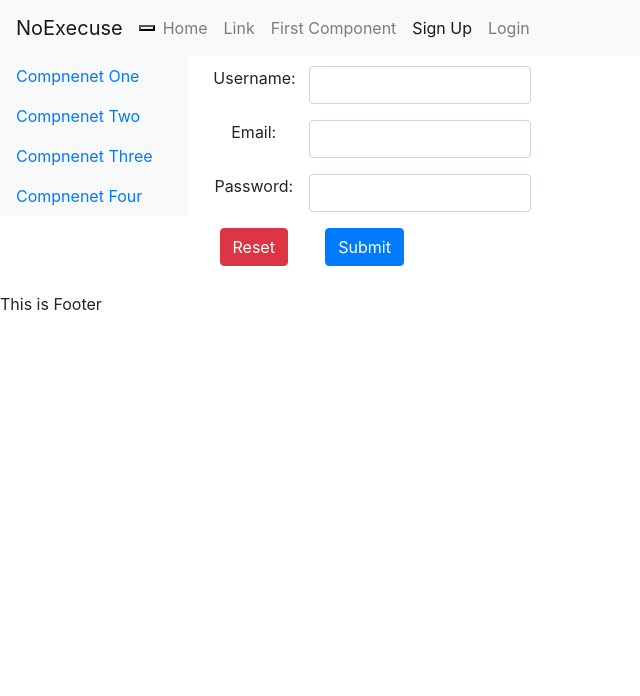
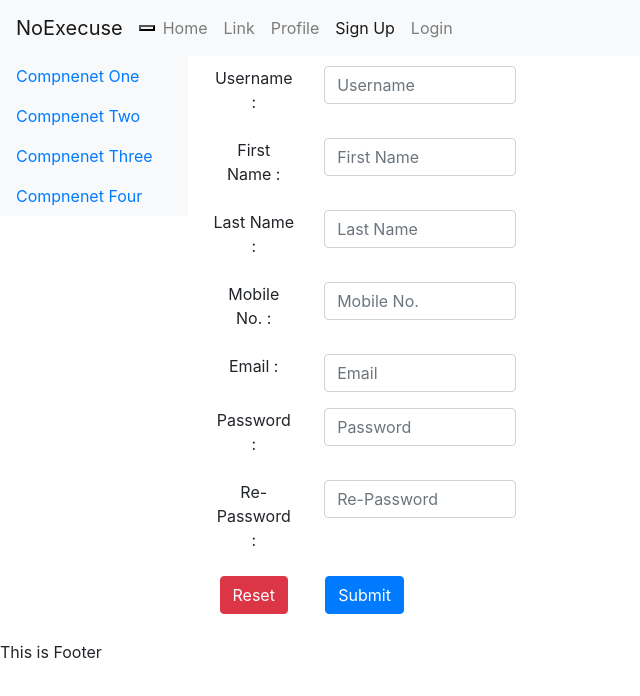
Before and after one commit to krishnagond/my-first-app-1, an Angular app in the folder my-first-project/: page /signup-component in a window 1280 px wide. Shown: the top 696 px of the page, without its empty margins (0-640 px from the left). Built offline with nearby package versions, Linux system fonts and the light colour scheme.

Commit message:
second commit

```diff
--- a/my-first-project/package.json
+++ b/my-first-project/package.json
@@ -19,6 +19,9 @@
     "@angular/platform-browser": "~11.2.4",
     "@angular/platform-browser-dynamic": "~11.2.4",
     "@angular/router": "~11.2.4",
+    "@types/jquery": "^3.5.5",
+    "bootstrap": "^4.6.0",
+    "jquery": "^3.6.0",
     "rxjs": "~6.6.0",
     "tslib": "^2.0.0",
     "zone.js": "~0.11.3"
--- a/my-first-project/src/app/app.component.html
+++ b/my-first-project/src/app/app.component.html
@@ -11,7 +11,7 @@
       <a class="nav-link" routerLink="Link">Link</a>
     </li>
     <li class="nav-item">
-      <a class="nav-link" routerLink="/first-component" routerLinkActive="active">First Component</a>
+      <a class="nav-link" routerLink="/profilepage" routerLinkActive="active">Profile</a>
     </li>
     <li class="nav-item">
       <a class="nav-link" routerLink="/signup-component" routerLinkActive="active">Sign Up</a>
--- a/my-first-project/src/app/login/login.component.html
+++ b/my-first-project/src/app/login/login.component.html
@@ -1,13 +1,13 @@
-<form class = "text-center" [formGroup]="loginForm" (ngSubmit)="onSubmit()" >
+<form class = "text-center" [formGroup]="loginForm" (ngSubmit)="onSubmit()">
 
   <div class = "form-group row">
     <label class = "col-sm-2">Username:</label>
-    <input class="col-sm-4 form-control" type="email">
+    <input class="col-sm-4 form-control" formControlName="username" type="email">
   </div>
 
   <div class = "form-group row">
     <label class = "col-sm-2 label">Password:</label>
-    <input class = "col-sm-4 form-control" type="password" >
+    <input class = "col-sm-4 form-control" formControlName="password"  type="password" >
   </div>
 
   <div class = "form-group row">
--- a/my-first-project/src/app/login/login.component.ts
+++ b/my-first-project/src/app/login/login.component.ts
@@ -15,8 +15,8 @@ export class LoginComponent implements OnInit {
 
 
   loginForm = new FormGroup({
-    firstName: new FormControl(''),
-    lastName: new FormControl(''),
+    username: new FormControl(''),
+    password: new FormControl(''),
   });
 
 
--- a/my-first-project/src/app/profilepage/profilepage.component.html
+++ b/my-first-project/src/app/profilepage/profilepage.component.html
@@ -1 +1,73 @@
-<p>profilepage works!</p>
+
+                <div class="row form-group">
+                    <div class="col-sm-2">
+                         <label> First name : </label>
+                    </div>
+                    <div class="col-sm-2">
+                    <label> Krishna </label>
+                    </div>
+                    <div class="col-sm-2">
+                        <label>Last name : </label>
+                   </div>
+                   <div class="col-sm-2">
+                   <label> Gond </label>
+                </div>
+                </div>
+
+                <div class="row form-group">
+                    <div class="col-sm-2">
+                    <label> Mobile :</label>
+                    </div>
+                    <div class="col-sm-2">
+                        <label> 8169828365 </label>
+                    </div>
+                </div>
+                <div class="row form-group">
+                    <div class="col-sm-2">
+                    <label> Email : </label>
+                    </div>
+                    <div class="col-sm-4">
+                        <label> krgond786mani@gmail.com </label>
+                    </div>
+                </div>
+
+
+
+
+                <div class="row form-group">
+                    <div class="col-sm-2">
+                    <label> Date of Birth : </label>
+                    </div>
+                    <div class="col-sm-2">
+                       <input class="date-picker-example" placeholder="Selected date" type="date" id="date-picker-example">
+                   </div>
+               </div>
+
+            <div class="row form-group">
+                <div class="col-sm-2">
+                    <label>Gender:</label>
+                </div>
+                    <div class="form-check-inline">
+                        <label class="form-check-label">
+                          <input type="radio" class="form-check-input" name="optradio">Male
+                        </label>
+                      </div>
+                      <div class="form-check-inline">
+                        <label class="form-check-label">
+                          <input type="radio" class="form-check-input" name="optradio">Female
+                        </label>
+                      </div>
+                      <div class="form-check-inline">
+                        <label class="form-check-label">
+                          <input type="radio" class="form-check-input" name="optradio">Other
+                        </label>
+                      </div>
+            </div>
+            <div class="row from-group">
+              <div class="col-sm-2">
+               <label> Address : </label>
+              </div>
+              <div class="col-sm-4">
+                <textarea class="form-control rounded-0" id="Address" rows="4"></textarea>
+            </div>
+            </div>
--- a/my-first-project/src/app/signup/signup.component.html
+++ b/my-first-project/src/app/signup/signup.component.html
@@ -1,28 +1,85 @@
-<form class = "text-center" >
+ <form class = "text-center" [formGroup]="signUpForm" (ngSubmit)="onSubmit()">
+              <div class="row form-group">
+                  <div class="col-sm-2">
+                       <label> Username : </label>
+                  </div>
+                  <div class="col-sm-4">
+                  <input class="form-control" placeholder="Username" formControlName="username" type="text">
+              </div>
+          </div>
 
-    <div class = "form-group row">
-     <label class = "col-sm-2">Username:</label>
-      <input class="col-sm-4 form-control" type="text">
+          <div class="row form-group">
+              <div class="col-sm-2">
+              <label> First Name : </label>
+              </div>
+              <div class="col-sm-4">
+                  <input class="form-control" placeholder="First Name" formControlName="firstName" type="text">
+              </div>
           </div>
 
 
-    <div class = "form-group row">
-        <label class = "col-sm-2">Email:</label>
-         <input class="col-sm-4 form-control" type="email">
+          <div class="row form-group">
+
+              <div class="col-sm-2">
+                   <label> Last Name : </label>
+              </div>
+              <div class="col-sm-4">
+              <input class="form-control" placeholder="Last Name" formControlName="lastName" type="text">
+          </div>
       </div>
 
-    <div class = "form-group row">
-      <label class = "col-sm-2 label">Password:</label>
-      <input class = "col-sm-4 form-control" type="password" >
+      <div class="row form-group">
+          <div class="col-sm-2">
+               <label> Mobile No. : </label>
+          </div>
+          <div class="col-sm-4">
+          <input class="form-control" placeholder="Mobile No." formControlName="mobileNo" type="text">
+      </div>
+  </div>
+  <div class="row form-group">
+      <div class="col-sm-2">
+           <label for="email"> Email : </label>
+      </div>
+      <div class="col-sm-4">
+      <input class="form-control" placeholder="Email" type="email" formControlName="email" id="email">
+  </div>
 </div>
 
-    <div class = "form-group row">
-      <div class="col-sm-2 ">
-        <button class="btn-danger btn" type = "reset">Reset </button>
+
+<div class="row form-group">
+  <div class="col-sm-2">
+       <label for="pwd"> Password : </label>
+  </div>
+  <div class="col-sm-4">
+  <input class="form-control" placeholder="Password" type="password" formControlName="password" id="pwd" required>
+</div>
 </div>
 
-      <div class = "col-sm-2">
-        <button class="btn-primary btn" type="submit" >Submit</button>
+<div class="row form-group">
+  <div class="col-sm-2">
+       <label for="pwd"> Re-Password : </label>
+  </div>
+  <div class="col-sm-4">
+  <input class="form-control" placeholder="Re-Password" type="password" formControlName="rePassword" id="conferm-password" required>
+</div>
+</div>
+
+
+<!-- <div class="form-group form-check">
+  <label class="form-check-label">
+    <input class="form-check-input" type="checkbox"> Remember me
+  </label>
+</div>
+-->
+<div class="row form-group">
+
+   <div class="col-sm-2">
+
+
+             <input class="btn btn-danger" type="reset" value="Reset">
+   </div>
+   <div class="col-sm-2">
+             <input class = "btn btn-primary" type="submit" value="Submit">
    </div>
 </div>
 
--- a/my-first-project/src/app/signup/signup.component.ts
+++ b/my-first-project/src/app/signup/signup.component.ts
@@ -1,4 +1,6 @@
 import { Component, OnInit } from '@angular/core';
+import { FormGroup, FormControl, FormsModule } from '@angular/forms';
+
 
 @Component({
   selector: 'app-signup',
@@ -12,4 +14,20 @@ export class SignupComponent implements OnInit {
   ngOnInit(): void {
   }
 
+
+  signUpForm = new FormGroup({
+    username: new FormControl(''),
+    firstName: new FormControl(''),
+    lastName: new FormControl(''),
+    mobileNo: new FormControl(''),
+    email: new FormControl(''),
+    password: new FormControl(''),
+    rePassword: new FormControl('')
+  });
+
+  onSubmit(){
+    console.log(this.signUpForm.value);
+  }
+
+
 }
```
Also changed, not shown: my-first-project/src/app/app-routing.module.ts (+5 -3 lines), package.json (+8 -3 lines), 2 other files (tests, documents, lock files or other folders). Lines whose indentation alone changed are shown as unchanged.
